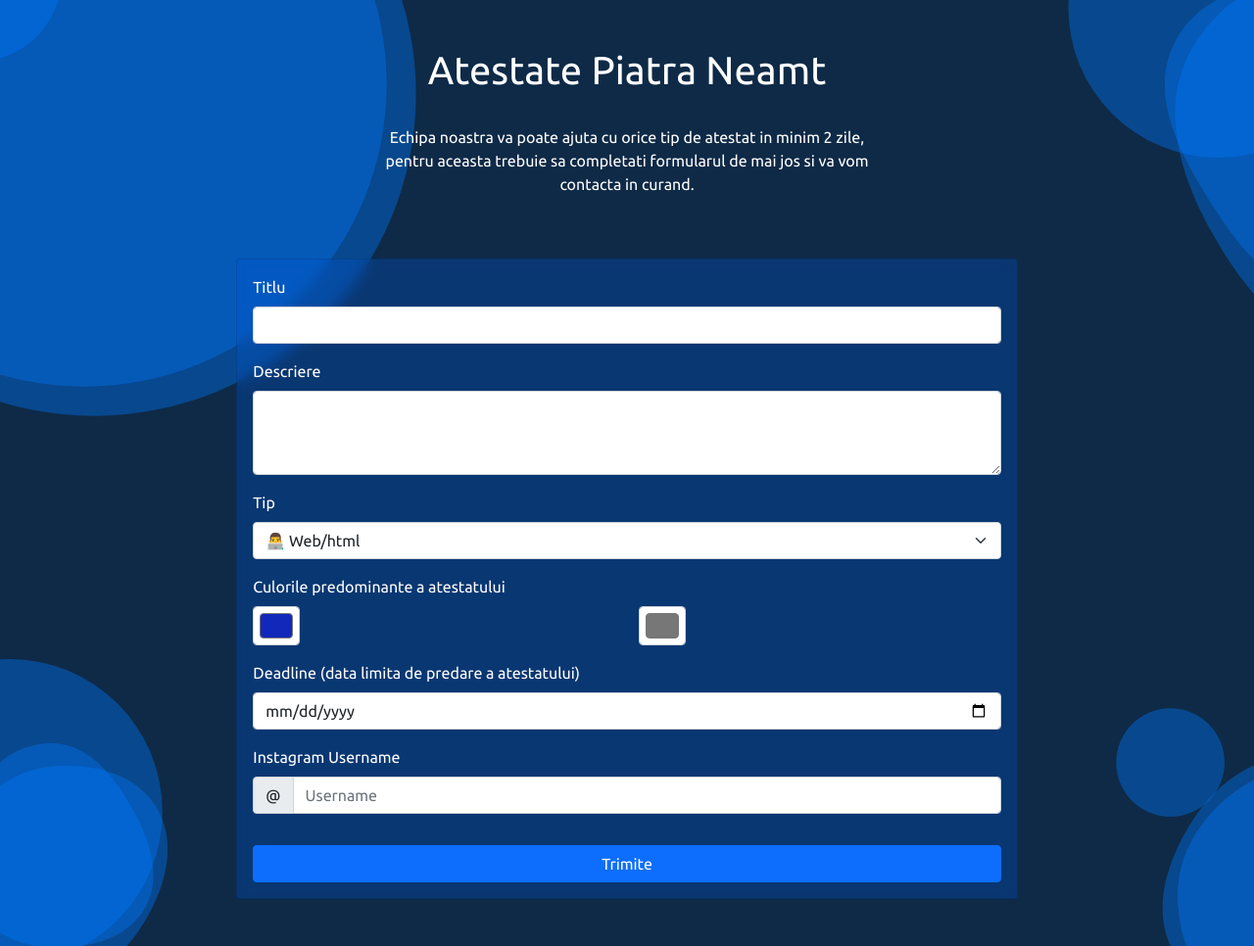
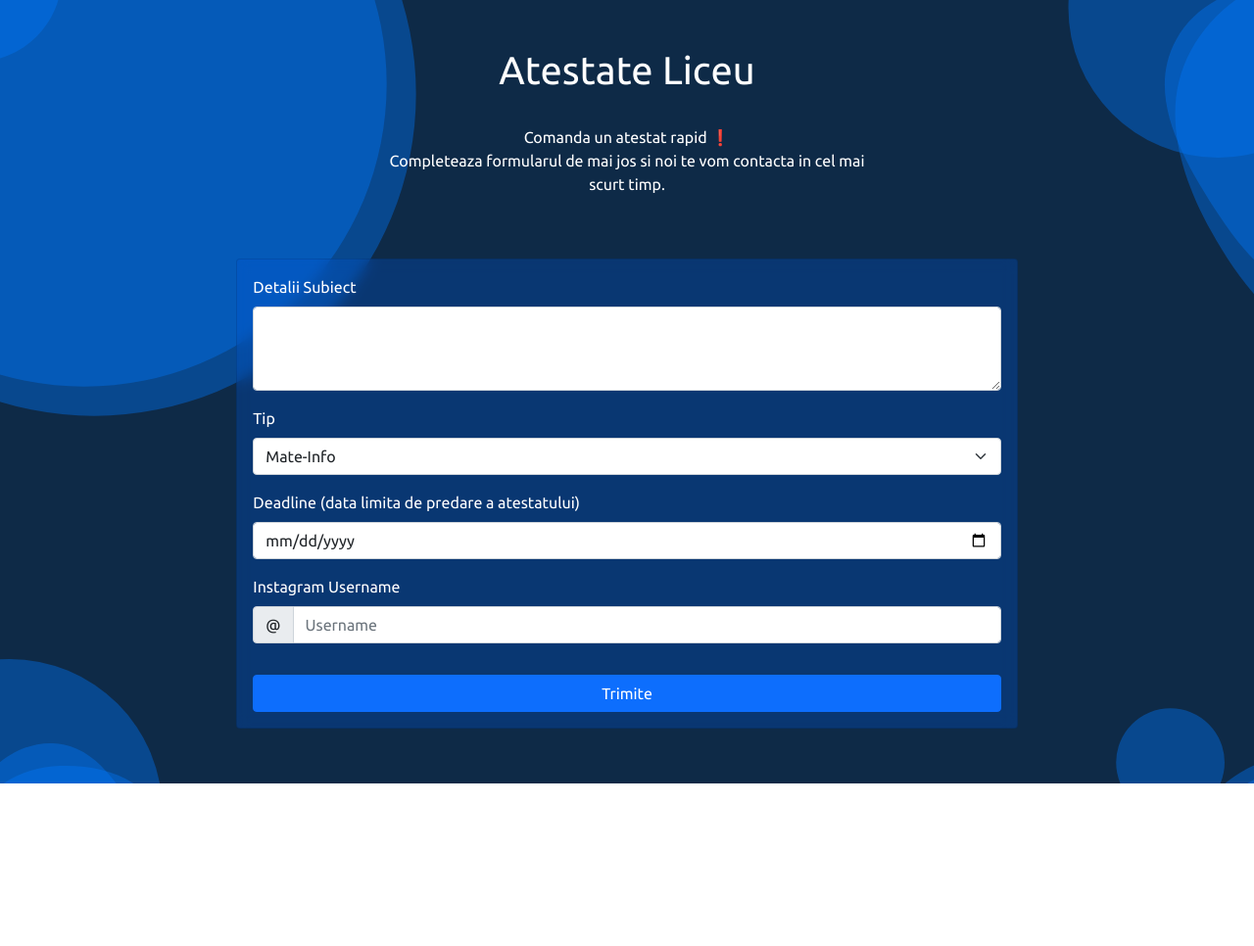
Before and after one commit to whos-gabi/atestat_customer_form, a plain HTML site: page index.html in a window 1280 px wide. Shown: the whole page at 98% size. After the commit the page ends 800 px from the top, so only its background shows below. Drawn offline with nearby package versions, Linux system fonts and the light colour scheme.

Commit message:
rebranding 2024

```diff
--- a/index.html
+++ b/index.html
@@ -17,17 +17,16 @@
 
     <link rel="icon" href="src/icon.png">
 
-    <title>Atestate Piatra Neamt</title>
+    <title>Atestate Liceu</title>
 </head>
 
 <body style="background: url('src/background.svg');">
     <div class="row justify-content-center my-5">
         <div class="col-md-5 col-sm-10 col-xl-5 col-xs-10 col-10 text-center text-white">
-            <h1>Atestate Piatra Neamt</h1>
+            <h1>Atestate Liceu</h1>
             <br>
             <p>
-                Echipa noastra va poate ajuta cu orice tip de atestat in minim 2 zile,
-                pentru aceasta trebuie sa completati formularul de mai jos si va vom contacta in curand.
+                Comanda un atestat rapid ❗️ <br> Completeaza formularul de mai jos si noi te vom contacta in cel mai scurt timp.
             </p>
         </div>
     </div>
@@ -36,34 +35,17 @@
             <div class="card mask_custom p-3 text-white mb-5">
                 <form action="https://formspree.io/f/mvolklno" method="POST">
                     <div class="mb-3">
-                        <label for="title" class="form-label">Titlu</label>
-                        <input type="text" class="form-control" id="title" name="title" required>
-                    </div>
-
-                    <div class="mb-3">
-                        <label for="description" class="form-label">Descriere</label>
+                        <label for="description" class="form-label">Detalii Subiect</label>
                         <textarea class="form-control" id="description" rows="3" name="description" required></textarea>
                     </div>
 
                     <div class="mb-3">
                         <label for="inputState" class="form-label">Tip</label>
                         <select id="inputState" name="Type" class="form-select" required>
-                            <option selected>👨‍💻 Web/html</option>
-                            <option>Word</option>
-                            <option>PPT/Powerpoint</option>
+                            <option selected>Mate-Info</option>
+                            <option>Turism si alimentatie</option>
+                            <option>Economic/Contabilitate</option>
                         </select>
-                    </div>
-                    <div class="mb-3">
-                        <label for="color" class="form-label">Culorile predominante a atestatului</label>
-
-                        <div class="row" id="color">
-                            <div class="col-6">
-                                <input id="color1" type="color" name="color1" class="form-control form-control-color" value="#1128ba">
-                            </div>
-                            <div class="col-6">
-                                <input id="color2" type="color" name="color2" class="form-control form-control-color" value="#777777">
-                            </div>
-                        </div>
                     </div>
 
                     <div class="mb-3">
```
